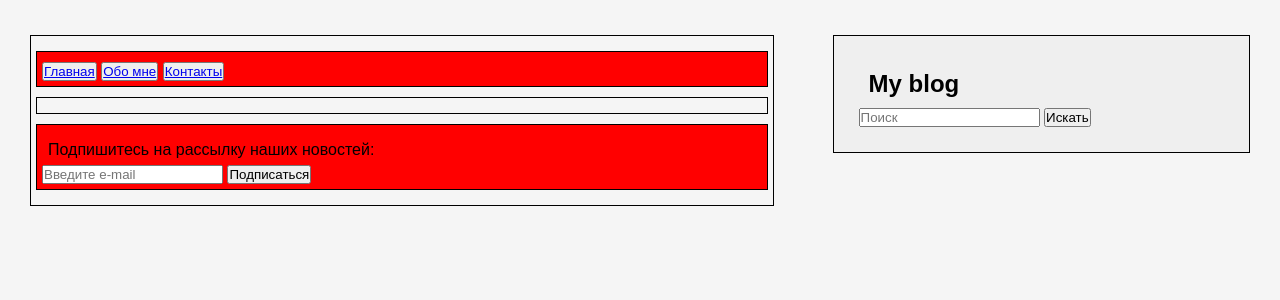
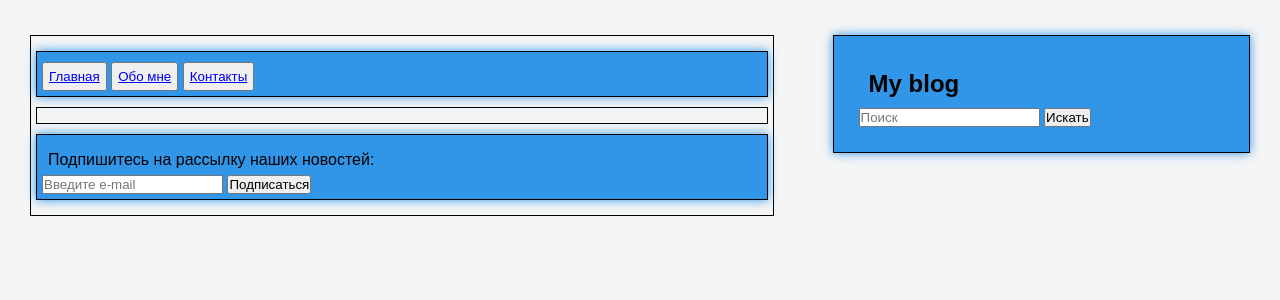
Before and after one commit to KarelinIvan/mysite, a Django app: page / in a window 1280 px wide. Shown: the top 300 px of the page. Run offline with Django 5.2, Linux system fonts and the light colour scheme; data that the repository does not hold is empty.

Commit message:
23-й коммит, работа с шаблонами и CCS

```diff
--- a/blog/static/css/blog.css
+++ b/blog/static/css/blog.css
@@ -10,7 +10,8 @@
 }
 
 .heading {
-    background: red;
+    background: #3196e8;
+    -webkit-box-shadow: 0 0 10px #3196e8;
 }
 
 .content {
@@ -21,13 +22,15 @@
 .sidebar {
     float: right;
     width: 30%;
-    background: #efefef;
+    background: #3196e8;
     height: 100%;
     padding: 2%;
+    -webkit-box-shadow: 0 0 10px #3196e8;
 }
 
 .footer {
-    background: red;
+    background: #3196e8;
+    -webkit-box-shadow: 0 0 10px #3196e8;
 }
 
 h2 {
@@ -55,3 +58,7 @@ div {
     margin-bottom: 10px;
 
 }
+
+button {
+    padding: 5px 5px 5px 5px;
+}
```
